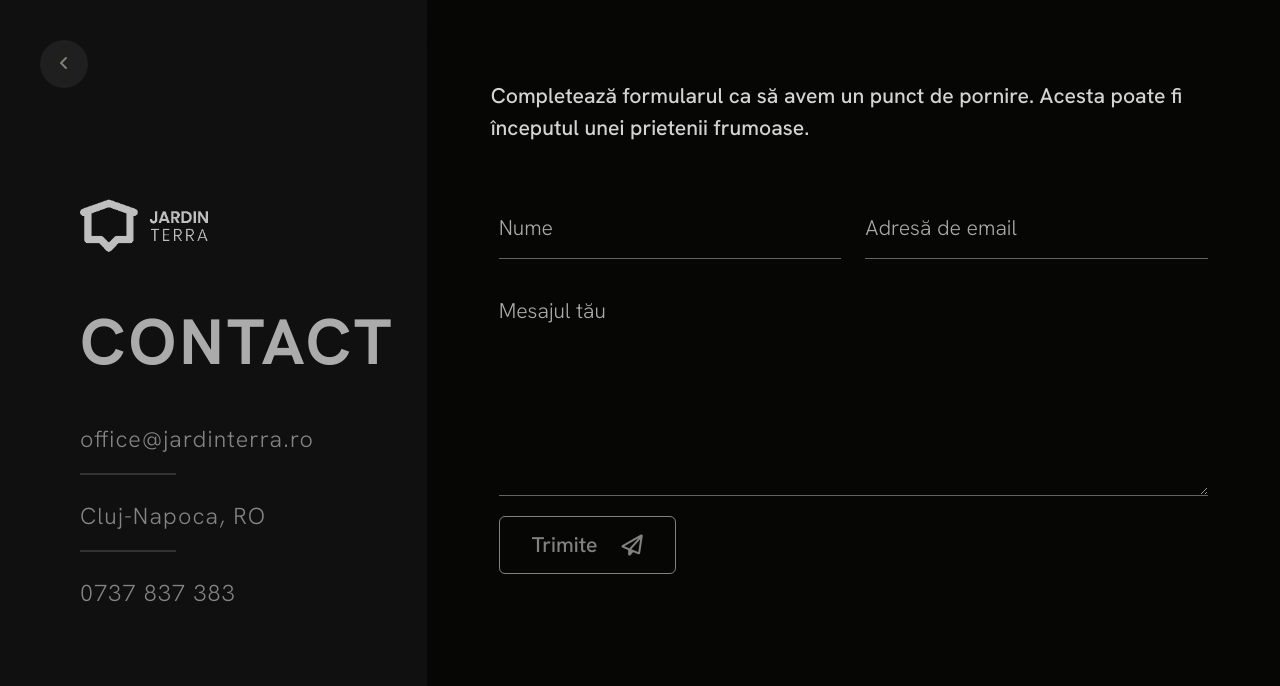
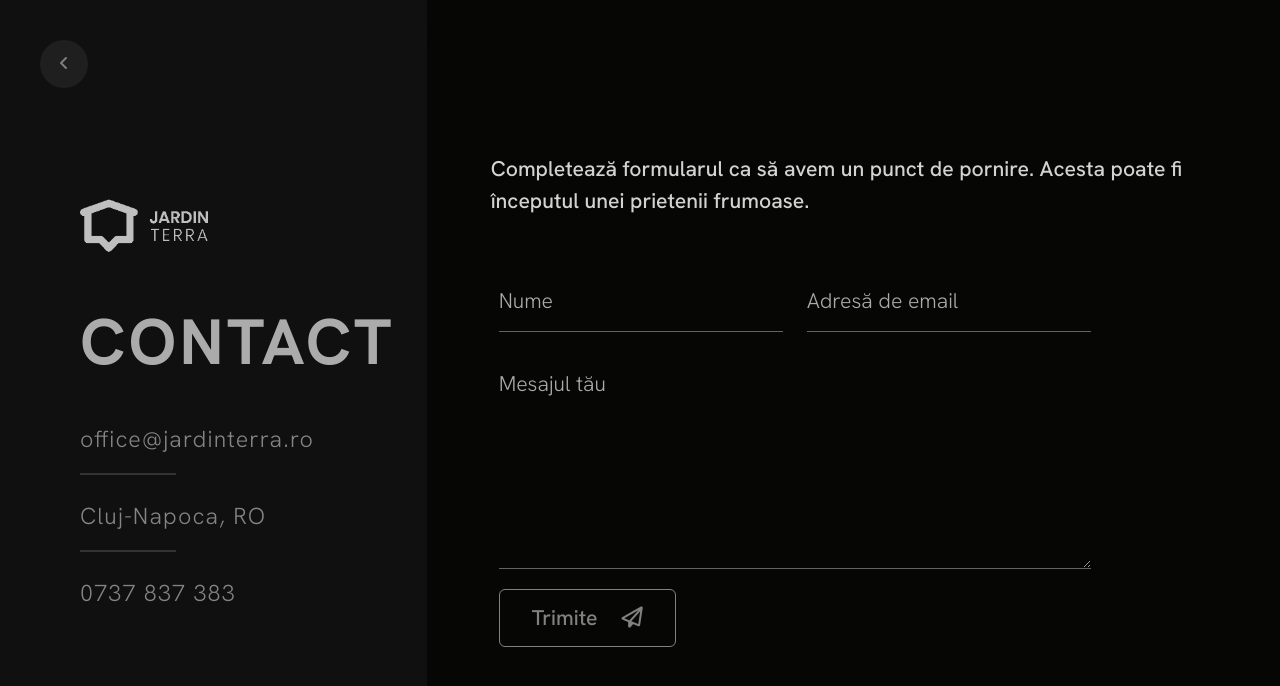
Before and after one commit to RaulVarzar/jardin-terra, a React (Vite) app: page /contact in a window 1280 px wide. Shown: the top 686 px of the page. Built offline with nearby package versions, Linux system fonts and the light colour scheme.

Commit message:
added contact page animations and fixed steps card

```diff
--- a/src/components/CloseButton.jsx
+++ b/src/components/CloseButton.jsx
@@ -1,7 +1,7 @@
 const CloseButton = ({ action }) => {
   return (
     <button
-      className="absolute z-50 px-2 py-1 border-2 md:px-4 md:py-3 opacity-70 md:opacity-70 top-5 group right-5 rounded-xl bg-error text- neutral-content border-error btn-outline hover:text-base-200 hover:border-error hover:opacity-100 hover:scale-98"
+      className="absolute z-50 px-2 py-1 border-2 md:px-4 md:py-3 opacity-70 md:opacity-70 top-5 group right-5 rounded-xl bg-error text- neutral-content border-error btn-outline hover:text-base-200 hover:opacity-100 hover:scale-98"
       onClick={() => action(null)}
     >
       <i className="text-lg leading-none align-text-bottom transition duration-500 h-fit fa-solid fa-xmark"></i>
--- a/src/components/HomePage/HowIsWorks/Card.jsx
+++ b/src/components/HomePage/HowIsWorks/Card.jsx
@@ -37,9 +37,7 @@ const Card = ({ step, i }) => {
     <motion.div
       style={{ scale, filter, y, borderRadius }}
       ref={sectionRef}
-      className={
-        'flex flex-col md:flex-row min-h-[80vh] md:min-h-fit bg-base-300 shadow-2xl gap-4 border-1 border-opacity-10 border-neutral-content  w-full md:gap-6 px-3 py-4 md:py-16 overflow-hidden max-w-8xl xl:py-12  xl:px-12 h-fit '
-      }
+      className="flex flex-col md:flex-row min-h-[70vh] items-center md:min-h-[60vh] bg-base-300 shadow-2xl gap-4 border-1 border-opacity-10 border-neutral-content  w-full md:gap-6 px-3 py-4 md:py-16 overflow-hidden max-w-8xl xl:py-12  xl:px-12"
     >
       <motion.img
         style={{ scale: imgScale, opacity: imgOpacity }}
@@ -48,7 +46,7 @@ const Card = ({ step, i }) => {
         alt={step.image}
       />
 
-      <div className="grid min-h-full gap-0 max-md:grid-rows-6 md:flex md:flex-col md:gap-6 grow">
+      <div className="flex flex-col h-full min-h-full gap-2 self-stetch md:gap-6 grow">
         <motion.div
           style={{
             opacity: titleOpacity,
@@ -56,7 +54,7 @@ const Card = ({ step, i }) => {
             scale: titleScale,
             originX: '400px',
           }}
-          className="flex flex-col gap-0 max-md:row-span-1 h-fit"
+          className="flex flex-col h-full gap-0 grow"
         >
           <motion.span
             className={
@@ -67,7 +65,7 @@ const Card = ({ step, i }) => {
           </motion.span>
           <motion.h3
             className={
-              'text-lg leading-none font-bold  md:text-xl lg:text-2xl w-fit sm:text-lg 2xl:text-4xl text-neutral-content '
+              'text-lg leading-none font-bold  lg:text-2xl  w-fit sm:text-lg md:text-xl  2xl:text-6xl text-neutral-content '
             }
           >
             {step.title}
@@ -76,7 +74,7 @@ const Card = ({ step, i }) => {
         <div className="flex flex-col h-full gap-2 px-2 max-md:row-span-5">
           <motion.p
             style={{ y: textY, opacity: textOpacity }}
-            className="h-full overflow-y-auto text-sm leading-none sm:text-md xl:text-lg text-neutral-content"
+            className="h-full py-2 overflow-y-auto text-sm leading-none sm:text-md xl:text-lg text-neutral-content"
           >
             {step.content}
           </motion.p>
--- a/src/components/pages/ContactPage.jsx
+++ b/src/components/pages/ContactPage.jsx
@@ -1,8 +1,9 @@
-import { Link } from "react-router-dom";
-import Form from "../ContactPage/Form";
-import { useRef, useState } from "react";
-import { useMotionValueEvent, useScroll, motion } from "framer-motion";
-import ContactDetails from "../ContactPage/ContactDetails";
+import { Link } from 'react-router-dom';
+import Form from '../ContactPage/Form';
+import { useRef, useState } from 'react';
+import { useMotionValueEvent, useScroll, motion } from 'framer-motion';
+import ContactDetails from '../ContactPage/ContactDetails';
+import { FadeIn, FromBottom } from '../utils/animations';
 
 const Contact = () => {
   const [hidden, setHidden] = useState(false);
@@ -10,7 +11,7 @@ const Contact = () => {
   const container = useRef(null);
   const { scrollY } = useScroll();
 
-  useMotionValueEvent(scrollY, "change", (latest) => {
+  useMotionValueEvent(scrollY, 'change', (latest) => {
     const previous = scrollY.getPrevious();
     setScrollProgress(latest);
     if (latest > previous && latest > 150) {
@@ -25,15 +26,15 @@ const Contact = () => {
       <Link to="/">
         <motion.button
           variants={{
-            visible: { x: 0, opacity: "80%" },
+            visible: { x: 0, opacity: '80%' },
             hidden: {
-              opacity: "50%",
+              opacity: '50%',
               x: -100,
-              transition: { duration: 0.5, type: "spring" },
+              transition: { duration: 0.5, type: 'spring' },
             },
           }}
-          animate={hidden ? "hidden" : "visible"}
-          whileHover={{ scale: 1.15, opacity: "100%" }}
+          animate={hidden ? 'hidden' : 'visible'}
+          whileHover={{ scale: 1.15, opacity: '100%' }}
           className="fixed z-50 bg-opacity-40 btn-circle bg-neutral text-secondary-content top-4 left-4 sm:top-10 sm:left-10"
         >
           <i className=" fa-solid fa-angle-left"></i>
@@ -44,13 +45,17 @@ const Contact = () => {
       </div>
       <div
         ref={container}
-        className="flex flex-col gap-4 items-start pt-[10vh]  px-16 text-4xl lg:w-2/3 justify-start bg-base-100 rounded-l-4xl text-neutral-content"
+        className="flex flex-col items-start justify-center gap-4 px-16 text-4xl lg:w-2/3 bg-base-100 rounded-l-4xl text-neutral-content"
       >
-        <h3 className="max-w-4xl text-lg ">
-          Completează formularul ca să avem un punct de pornire. Acesta poate fi
-          începutul unei prietenii frumoase.
-        </h3>
-        <Form container={container} />
+        <FromBottom duration={1} delay={0.5}>
+          <h3 className="max-w-4xl text-lg ">
+            Completează formularul ca să avem un punct de pornire. Acesta poate
+            fi începutul unei prietenii frumoase.
+          </h3>
+        </FromBottom>
+        <FadeIn duration={0.8} delay={1}>
+          <Form container={container} />
+        </FadeIn>
       </div>
     </div>
   );
```
